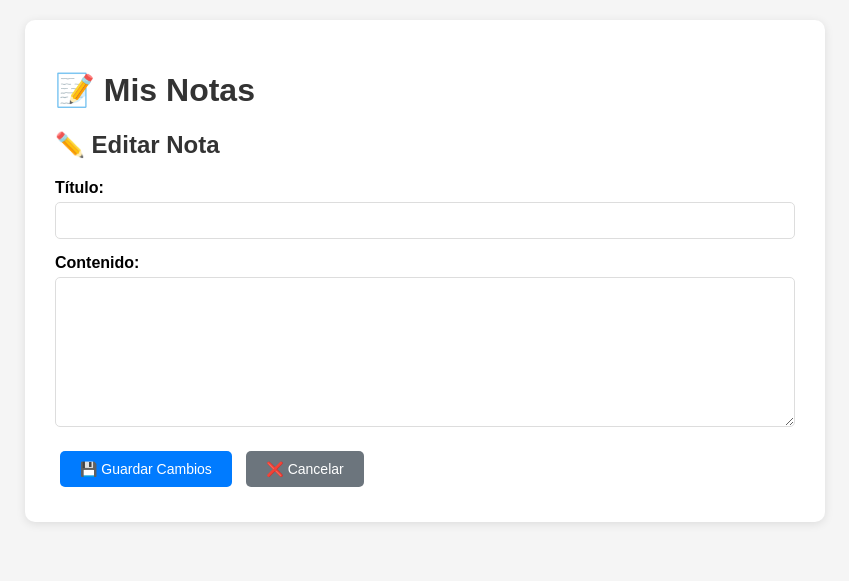
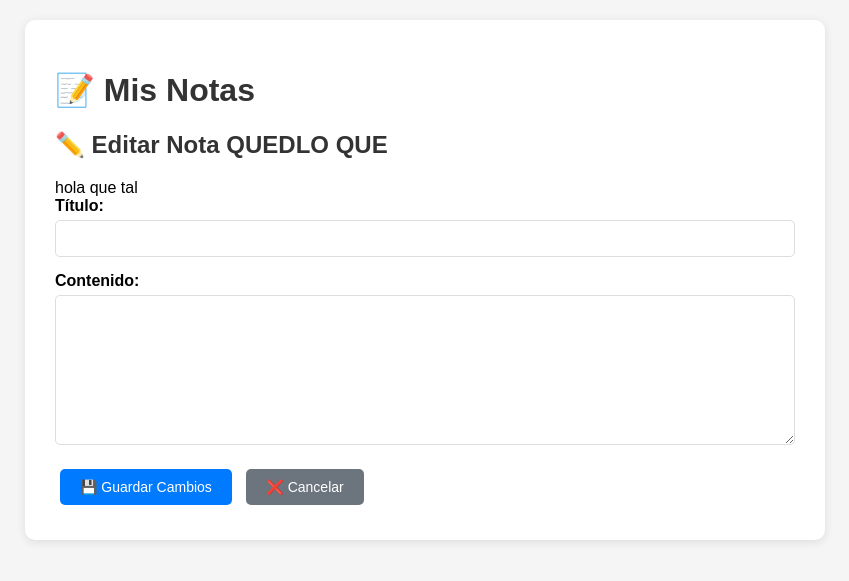
Before and after one commit to huarotobravo2023/pruebas-software, a Flask app: template templates/editar_nota.html in a window 1280 px wide. Shown: the top 581 px of the page, without its empty margins (215-1064 px from the left). Run offline with Flask 3, Linux system fonts and the light colour scheme; the template is opened without the code that fills it, so the values that code supplies are empty.

Commit message:
Actualizacion en el index: Editar nota

```diff
--- a/templates/editar_nota.html
+++ b/templates/editar_nota.html
@@ -3,8 +3,7 @@
 {% block title %}Editar: {{ nota.titulo }} - Mis Notas{% endblock %}
 
 {% block content %}
-<h2>✏️ Editar Nota</h2>
-
+<h2>✏️ Editar Nota QUEDLO QUE</h2> hola que tal
 <form method="POST">
     <div class="form-group">
         <label for="titulo">Título:</label>
```
